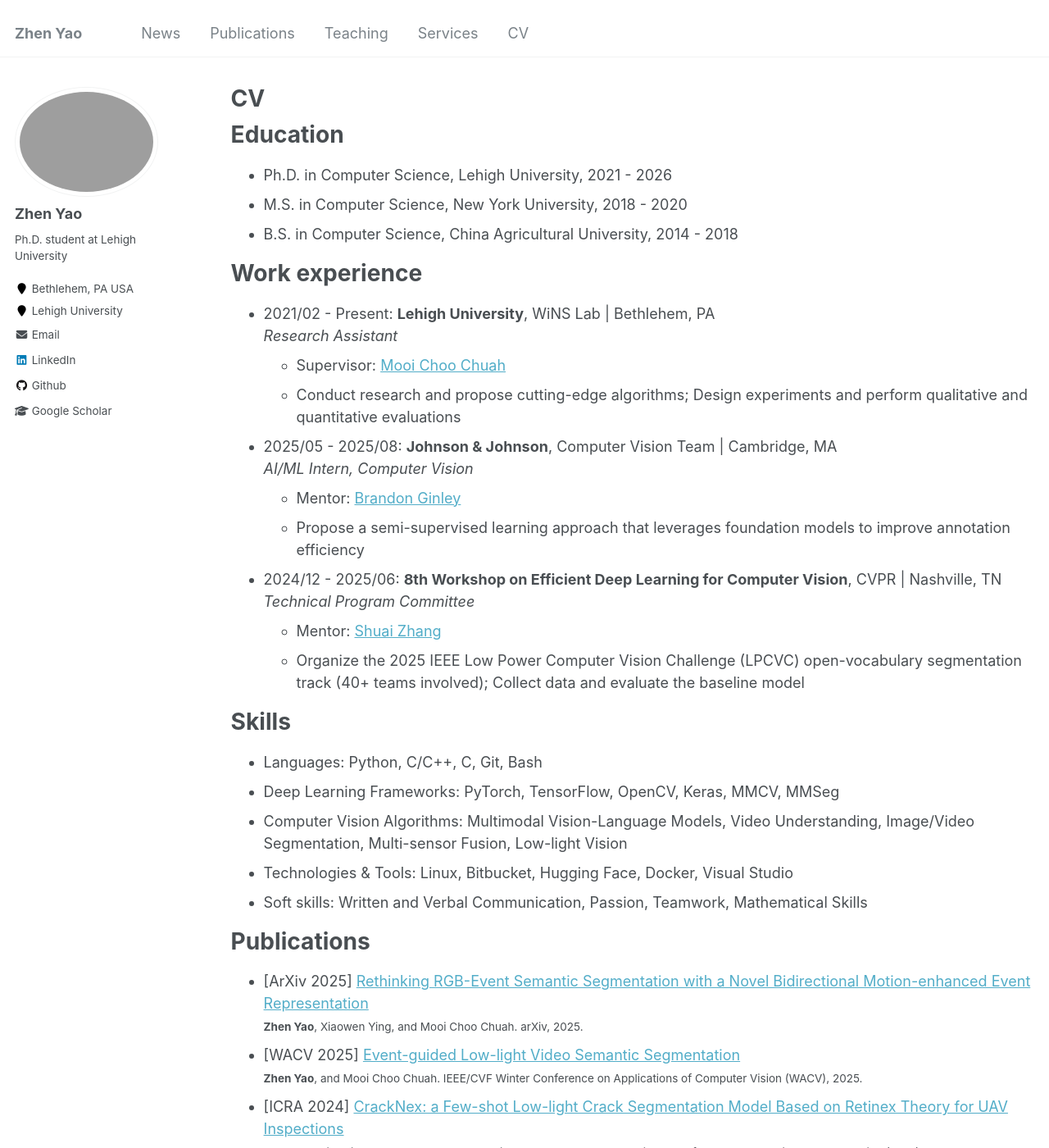
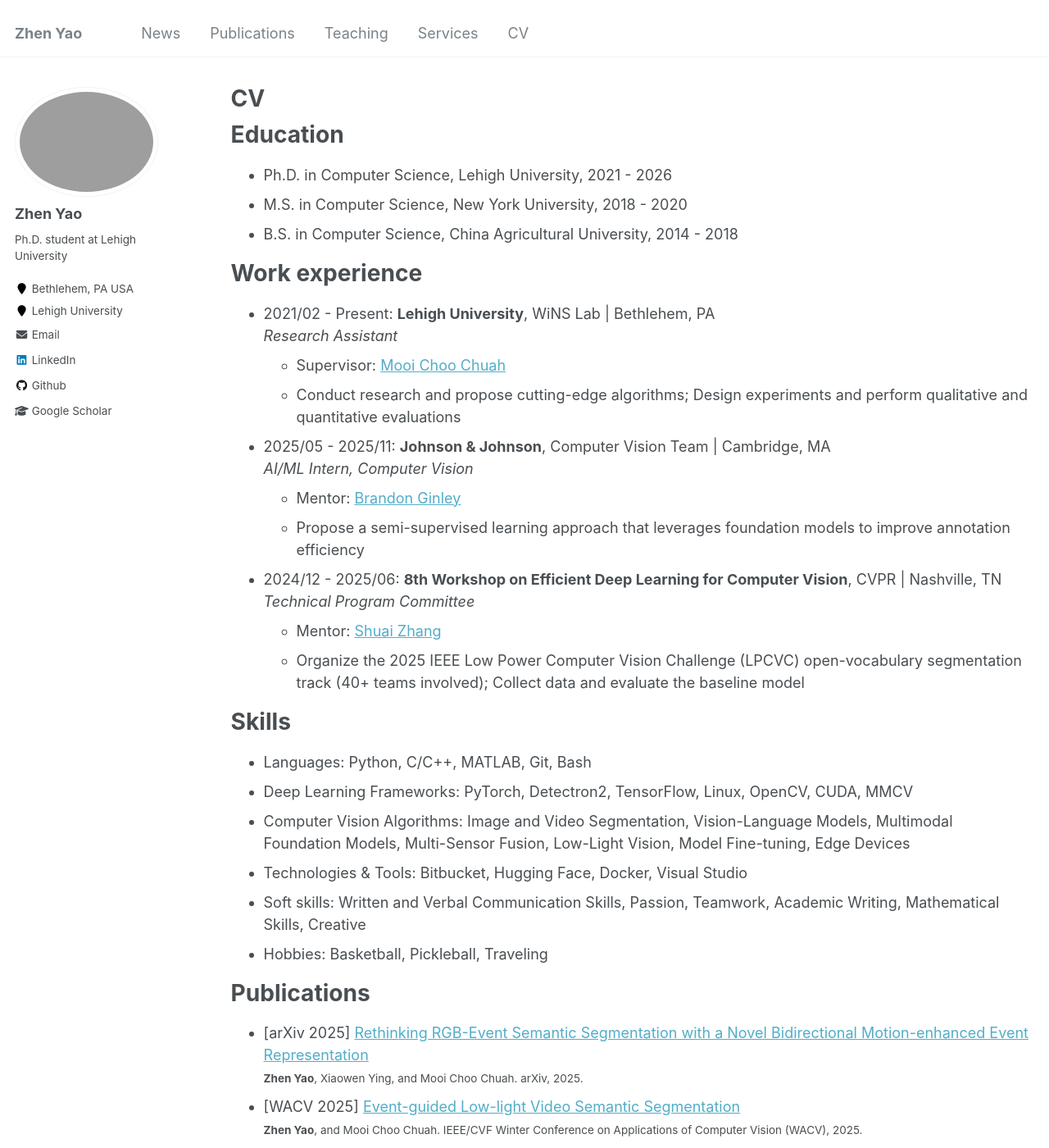
Before and after one commit to zyaocoder/zyaocoder.github.io, a Jekyll site: the page built from _pages/cv.md, in a window 1280 px wide and 1400 px high. Shown: the whole window at 82% size. Built offline with Jekyll 4.4.1, drawn with Linux system fonts in a browser that asks for light colours.

Commit message:
Update cv.md

```diff
--- a/_pages/cv.md
+++ b/_pages/cv.md
@@ -22,7 +22,7 @@ Work experience
   * Supervisor: [Mooi Choo Chuah](https://www.cse.lehigh.edu/~chuah/)
   * Conduct research and propose cutting-edge algorithms; Design experiments and perform qualitative and quantitative evaluations
 
-* 2025/05 - 2025/08: **Johnson & Johnson**, Computer Vision Team | Cambridge, MA <br>
+* 2025/05 - 2025/11: **Johnson & Johnson**, Computer Vision Team | Cambridge, MA <br>
   *AI/ML Intern, Computer Vision*
   * Mentor: [Brandon Ginley](https://scholar.google.com/citations?user=UDz46zwAAAAJ&hl=en)
   * Propose a semi-supervised learning approach that leverages foundation models to improve annotation efficiency
@@ -34,15 +34,16 @@ Work experience
 
 Skills
 ======
-* Languages: Python, C/C++, C, Git, Bash
-* Deep Learning Frameworks: PyTorch, TensorFlow, OpenCV, Keras, MMCV, MMSeg
-* Computer Vision Algorithms: Multimodal Vision-Language Models, Video Understanding, Image/Video Segmentation, Multi-sensor Fusion, Low-light Vision
-* Technologies & Tools: Linux, Bitbucket, Hugging Face, Docker, Visual Studio
-* Soft skills: Written and Verbal Communication, Passion, Teamwork, Mathematical Skills
+* Languages: Python, C/C++, MATLAB, Git, Bash
+* Deep Learning Frameworks: PyTorch, Detectron2, TensorFlow, Linux, OpenCV, CUDA, MMCV
+* Computer Vision Algorithms: Image and Video Segmentation, Vision-Language Models, Multimodal Foundation Models, Multi-Sensor Fusion, Low-Light Vision, Model Fine-tuning, Edge Devices
+* Technologies & Tools: Bitbucket, Hugging Face, Docker, Visual Studio
+* Soft skills: Written and Verbal Communication Skills, Passion, Teamwork, Academic Writing, Mathematical Skills, Creative
+* Hobbies: Basketball, Pickleball, Traveling
 
 Publications
 ======
-* [ArXiv 2025] [Rethinking RGB-Event Semantic Segmentation with a Novel Bidirectional Motion-enhanced Event Representation](https://www.arxiv.org/abs/2505.01548) <br>
+* [arXiv 2025] [Rethinking RGB-Event Semantic Segmentation with a Novel Bidirectional Motion-enhanced Event Representation](https://www.arxiv.org/abs/2505.01548) <br>
 <small>**Zhen Yao**, Xiaowen Ying, and Mooi Choo Chuah. arXiv, 2025.</small>
 * [WACV 2025] [Event-guided Low-light Video Semantic Segmentation](https://openaccess.thecvf.com/content/WACV2025/html/Yao_Event-Guided_Low-Light_Video_Semantic_Segmentation_WACV_2025_paper.html) <br>
 <small>**Zhen Yao**, and Mooi Choo Chuah. IEEE/CVF Winter Conference on Applications of Computer Vision (WACV), 2025.</small>
```
